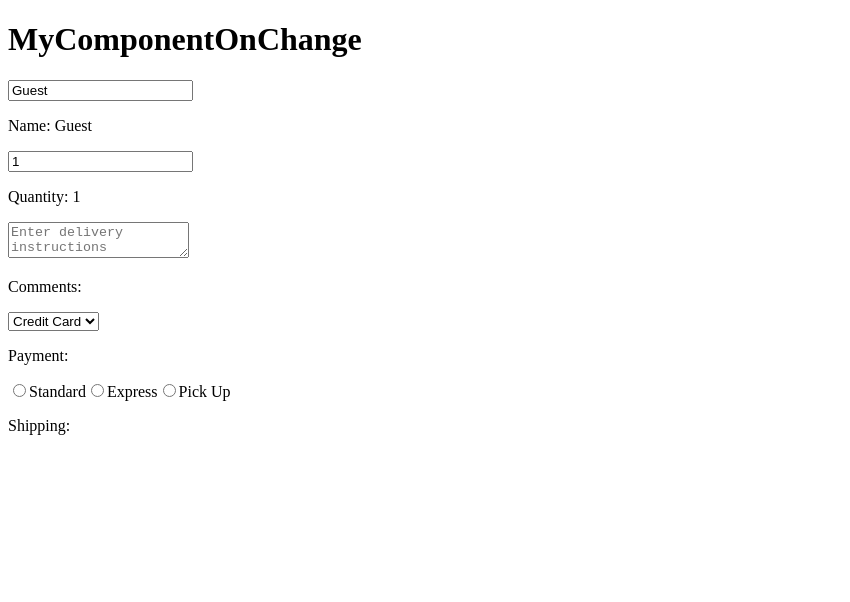
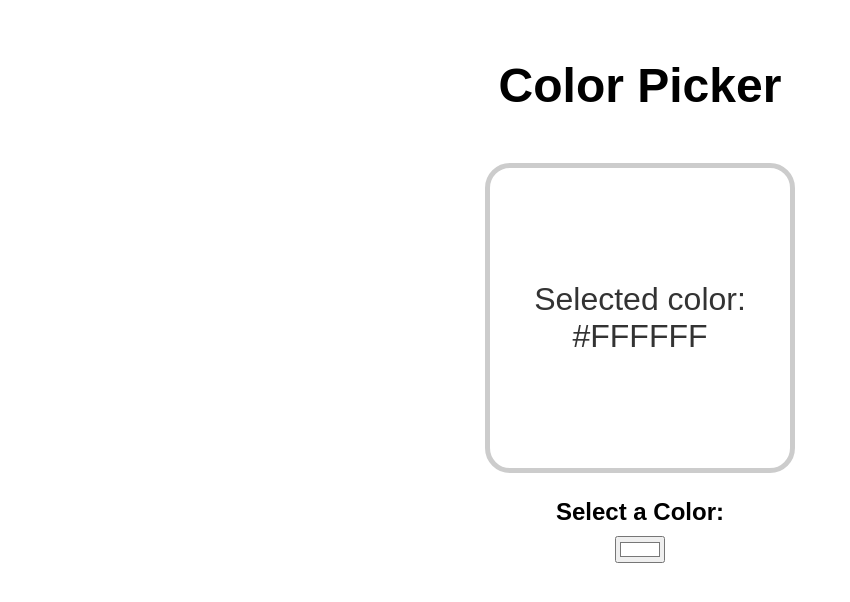
Before and after one commit to mmanasdev/ReactBroCode, a React (Vite) app in the folder my-react-project/: page / in a window 1280 px wide. Shown: the top 602 px of the page, without its empty margins (0-850 px from the left). Built offline with nearby package versions, Linux system fonts and the light colour scheme.

Commit message:
color picker app

```diff
--- /dev/null
+++ b/my-react-project/src/ColorPicker.jsx
@@ -0,0 +1,23 @@
+import React, { useState } from 'react'
+
+function ColorPicker() {
+
+    const [color, setColor] = useState("#FFFFFF");
+
+    function handleColorChange(event) {
+        setColor(event.target.value);
+    }
+
+    return (
+        <div className="color-picker-container">
+            <h1>Color Picker</h1>
+            <div className="color-display" style={{backgroundColor: color}}>
+                <p>Selected color: {color}</p>
+            </div>
+            <label>Select a Color:</label>
+            <input type="color" value={color} onChange={handleColorChange} />
+        </div>
+    );
+}
+
+export default ColorPicker;
--- /dev/null
+++ b/my-react-project/src/ColorPickerLesson.jsx
@@ -0,0 +1,11 @@
+import ColorPicker from "./ColorPicker";
+
+function ColorPickerLesson() {
+    return (
+        <div>
+            <ColorPicker/>
+            </div>
+    );
+}
+
+export default ColorPickerLesson;
--- a/my-react-project/src/index.css
+++ b/my-react-project/src/index.css
@@ -121,3 +121,51 @@
 .counter-button:hover {
   background-color: hsl(197, 100%, 48%);
 }
+
+/* lesson 10. color picker app */
+body {
+  font-family: Arial, sans-serif;
+}
+
+.color-picker-container {
+  display: flex;
+  flex-direction: column;
+  align-items: center;
+}
+
+h1 {
+  font-size: 3em;
+  margin: 50px;
+}
+
+.color-display {
+  width: 300px;
+  height: 300px;
+  display: flex;
+  justify-content: center;
+  align-items: center;
+  border: 5px solid hsl(0, 0%, 80%);
+  border-radius: 25px;
+  margin-bottom: 25px;
+  transition: 0.35s ease;
+}
+
+.color-display p {
+  font-size: 2em;
+  text-align: center;
+  color: hsl(0, 0%, 20%);
+}
+
+label {
+  font-size: 1.5em;
+  font-weight: bold;
+  margin-bottom: 10px;
+}
+
+imput[type="color"] {
+  width: 75px;
+  height: 50px;
+  padding: 5px;
+  border-radius: 5px;
+  border: 3px solid hsl(0, 0%, 80%);
+}
--- a/my-react-project/src/main.jsx
+++ b/my-react-project/src/main.jsx
@@ -9,11 +9,12 @@
 // import RenderListLesson from './RenderListLesson'// 6. Render List Lesson
 // import ClickEventLesson from './ClickEventLesson'// 7. Click Event Lesson
 // import UseStateLesson from './UseStateLesson'// 8. UseState Lesson
-import OnChangeLesson from './OnChangeLesson'// 9. OnChange Lesson
+// import OnChangeLesson from './OnChangeLesson'// 9. OnChange Lesson
+import ColorPickerLesson from './ColorPickerLesson'// 10. Color Picker Lesson
 import './index.css'
 
 createRoot(document.getElementById('root')).render(
   <StrictMode>
-    <OnChangeLesson />
+    <ColorPickerLesson />
   </StrictMode>,
 )
```
